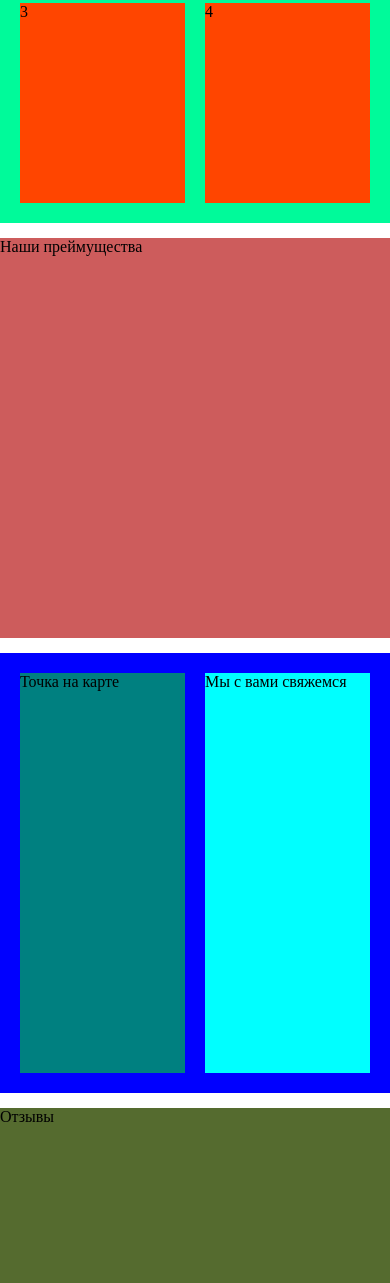
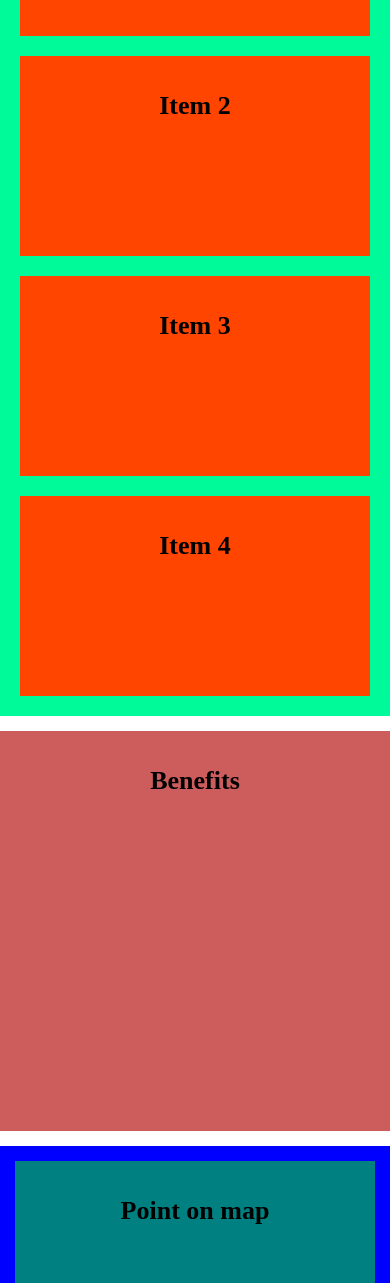
Before and after one commit to Sheydlin/shop-exemple, a plain HTML site: page index.html in a window 390 px wide. Shown: the part 717-2000 px from the top of the page. Drawn offline with Linux system fonts and the light colour scheme.

Commit message:
optimal adaptive

```diff
--- a/index.html
+++ b/index.html
@@ -4,50 +4,50 @@
     <meta charset="utf-8">
     <meta name="viewport" content="width=device-width">
     <link rel="stylesheet" type="text/css" href="style.css">
-    <title>Crazy Shop</title>
+    <title>ShopExemple</title>
   </head>
   <body>
     <div class="head">
-head
+      <b>Head</b>
     </div>
     <div class="nav">
-nav
+      <b>Navigation</b>
     </div>
   <div class="container">
     <div class="sale">
-      АКЦИИ
+      <b>Sale</b>
     </div>
      <div class="items">
        <div class="item">
-1
+         <b>Item 1</b>
        </div>
        <div class="item">
-2
+         <b>Item 2</b>
        </div>
        <div class="item">
-3
+         <b>Item 3</b>
        </div>
        <div class="item">
-4
+        <b>Item 4</b>
        </div>
       </div>
     <div class="benefits">
-Наши преймущества
+      <b>Benefits</b>
     </div>
     <div class="map-mail">
       <div class="map">
-Точка на карте
+        <b>Point on map</b>
       </div>
       <div class="mail">
-Мы с вами свяжемся
+        <b>Mail contact</b>
       </div>
     </div>
     <div class="reviews">
-      Отзывы
+      <b>Reviews</b>
     </div>
   </div>
     <div class="footer">
-footer
+      <b>Footer</b>
     </div>
   </body>
 </html>
--- a/style.css
+++ b/style.css
@@ -1,3 +1,12 @@
+b {
+  font-size: 26px;
+}
+
+div {
+  text-align: center;
+  line-height: 100px;
+}
+
 * {
   padding: 0;
   margin: 0;
@@ -8,8 +17,10 @@ body {
   background-attachment: fixed;
 }
 
-div {
-
+.container {
+  max-width: 990px;
+  margin: 0 auto;
+  margin: 0, 15px;
 }
 
 @media (max-width:1200px) {
@@ -28,12 +39,6 @@ div {
   .container {
     max-width: none;
   }
-}
-
-.container {
-  max-width: 990px;
-  margin: 0 auto;
-  margin: 0, 15px;
 }
 
 .head {
@@ -66,6 +71,20 @@ div {
 
 }
 
+@media (max-width:992px) {
+  .items {
+    grid-template-columns: repeat(1, 1fr);
+    grid-template-rows: repeat(4, 1fr);
+  }
+}
+
+@media (max-width:767px) {
+  .items {
+    grid-template-columns: repeat(1, 1fr);
+    grid-template-rows: repeat(4, 1fr);
+  }
+}
+
 .item {
   background-color: #FF4500;
   min-height: 200px;
@@ -81,23 +100,34 @@ div {
   background-color: #0000FF;
   display: grid;
   grid-template-columns: repeat(2, 1fr);
-  padding: 20px 20px 20px 20px;
+  grid-gap: 15px;
+  padding: 15px 15px 15px 15px;
   min-height: 400px;
   margin-top: 15px;
+}
+
+@media (max-width:992px) {
+  .map-mail {
+    grid-template-columns: repeat(1, 1fr);
+    grid-template-rows: repeat(2, 1fr);
+  }
+}
+
+@media (max-width:767px) {
+  .map-mail {
+    grid-template-columns: repeat(1, 1fr);
+    grid-template-rows: repeat(2, 1fr);
+  }
 }
 
 .map {
   background-color: #008080;
   min-height: 180px;
-  margin-right: 10px;
-  grid-column-start: 1;
 }
 
 .mail {
   background-color: #00FFFF;
   min-height: 180px;
-  margin-left: 10px;
-  grid-column-start: 2;
 }
 
 .reviews {
```
